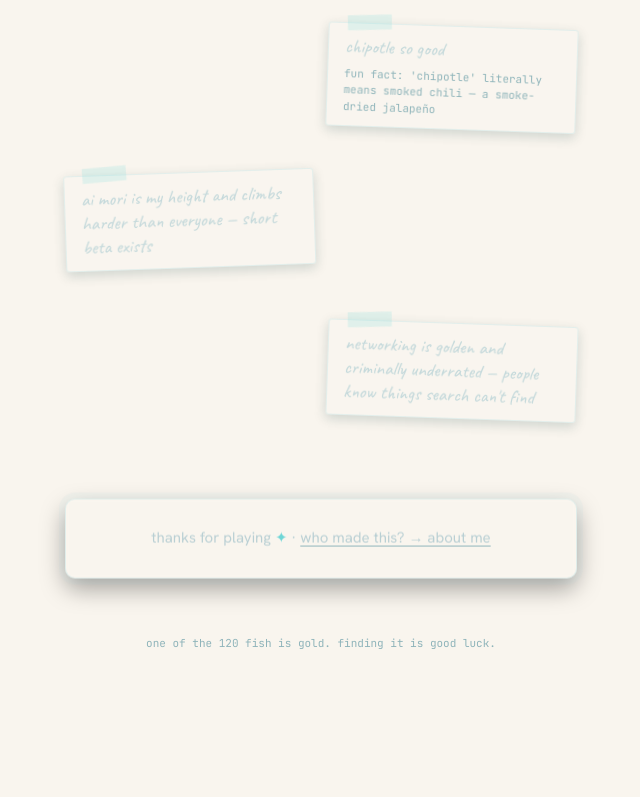
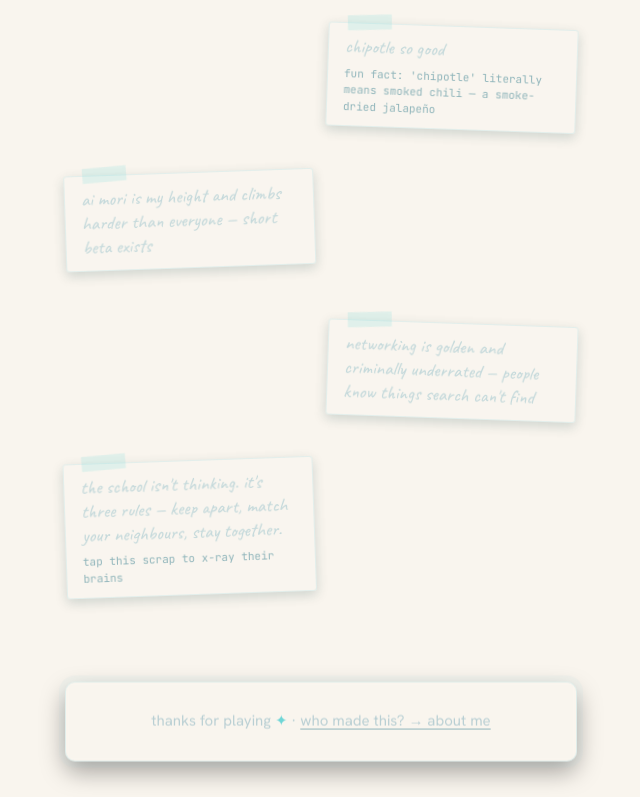
Before and after one commit to allison-stack/personal-portfolio, a Next.js app: page / in a window 1280 px wide. Shown: the part 1328-2125 px from the top of the page, without its empty margins (319-959 px from the left). Built offline with nearby package versions, Linux system fonts and the light colour scheme.

Commit message:
feat(playground): think-scrap button + scoped --xray-* tokens and legend styles

```diff
--- a/app/content/scraps.js
+++ b/app/content/scraps.js
@@ -32,4 +32,11 @@ export const scraps = [
     text: "networking is golden and criminally underrated — people know things search can't find",
     side: "right",
   },
+  {
+    id: "think",
+    text: "the school isn't thinking. it's three rules — keep apart, match your neighbours, stay together.",
+    fact: "tap this scrap to x-ray their brains",
+    side: "left",
+    action: "think",
+  },
 ];
--- a/app/globals.css
+++ b/app/globals.css
@@ -848,3 +848,48 @@ a:focus-visible {
 .pond--night .scrap-tape {
   background: rgba(111, 214, 214, 0.18);
 }
+
+/* ---------- fish-brain x-ray ---------- */
+.pond {
+  --xray-sep: #e07b2f;
+  --xray-ali: #2f6fb2;
+  --xray-coh: #3f8f5f;
+  --xray-you: #c2273d;
+}
+.pond--night {
+  --xray-sep: #ffa25c;
+  --xray-ali: #6db8ff;
+  --xray-coh: #6fe0a8;
+  --xray-you: #ff6b81;
+}
+/* scrap text was <p>, now <span> so it can live inside the think-button */
+.scrap-text,
+.scrap-fact {
+  display: block;
+}
+button.scrap {
+  appearance: none;
+  -webkit-appearance: none;
+  text-align: left;
+  cursor: pointer;
+}
+.xray-legend {
+  position: fixed;
+  left: 18px;
+  bottom: 56px; /* stacked above the feed toggle (left/bottom 18px) */
+  z-index: 2;
+  font-family: var(--f-mono);
+  font-size: 11px;
+  letter-spacing: 0.04em;
+  color: var(--muted);
+}
+.xray-legend .xd {
+  display: inline-block;
+  width: 7px;
+  height: 7px;
+  border-radius: 50%;
+}
+.xd-sep { background: var(--xray-sep); }
+.xd-ali { background: var(--xray-ali); }
+.xd-coh { background: var(--xray-coh); }
+.xd-you { background: var(--xray-you); }
--- a/app/page.js
+++ b/app/page.js
@@ -3,14 +3,22 @@ import { PondTheme } from "./components/PondTheme";
 import { Combiner } from "./components/Combiner";
 import { scraps } from "./content/scraps";
 
-function Scrap({ text, fact, side }) {
-  return (
-    <div className={`scrap scrap-${side}`}>
+function Scrap({ text, fact, side, action }) {
+  const inner = (
+    <>
       <span className="scrap-tape" aria-hidden="true" />
-      <p className="scrap-text">{text}</p>
-      {fact && <p className="scrap-fact">{fact}</p>}
-    </div>
+      <span className="scrap-text">{text}</span>
+      {fact && <span className="scrap-fact">{fact}</span>}
+    </>
   );
+  if (action) {
+    return (
+      <button type="button" className={`scrap scrap-${side}`} data-scrap={action}>
+        {inner}
+      </button>
+    );
+  }
+  return <div className={`scrap scrap-${side}`}>{inner}</div>;
 }
 
 export default function Home() {
```
